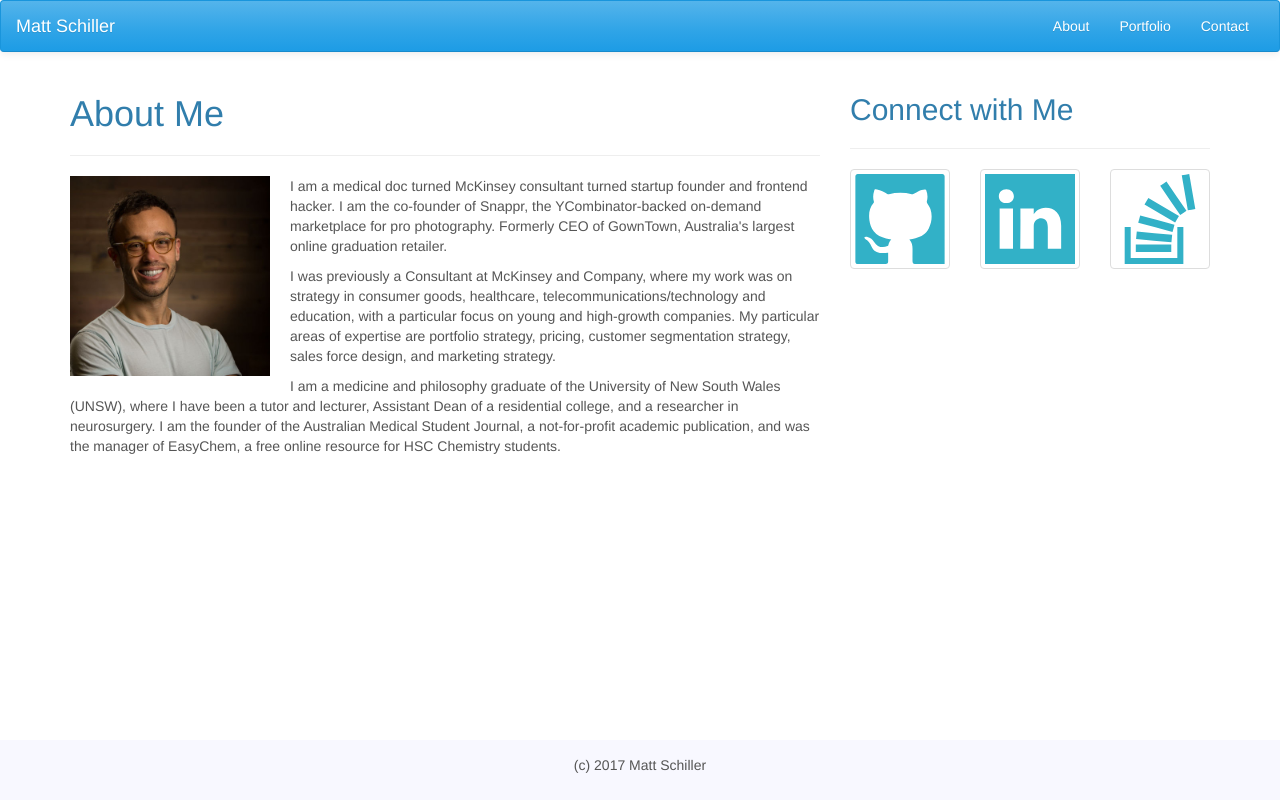
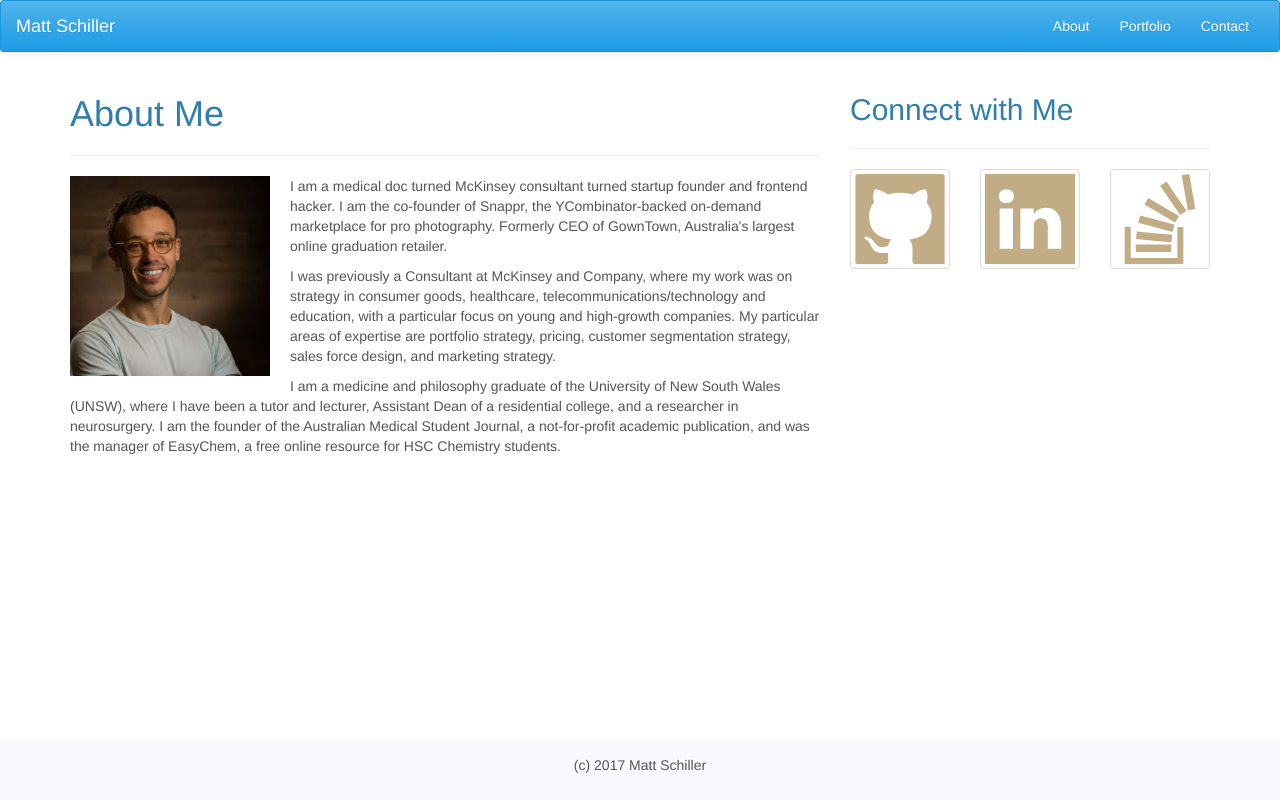
Before and after one commit to matt-schiller/Bootstrap-Portfolio, a plain HTML site: page index.html in a window 1280 px wide. Drawn offline with nearby package versions, Linux system fonts and the light colour scheme.

Commit message:
Change icon stylin

```diff
--- a/assets/css/style.css
+++ b/assets/css/style.css
@@ -28,6 +28,10 @@
 
 body {
 	padding-bottom:100px;
+}
+
+.icon {
+	filter: sepia(100%);
 }
 
 /*body {
```
